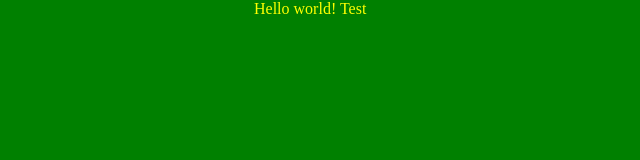
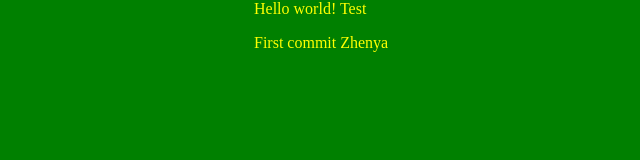
Before and after one commit to LittleSmileSun/test, a plain HTML site: page index.html in a window 1280 px wide. Shown: the whole page, without its empty margins (136-776 px from the left). Drawn offline with Linux system fonts and the light colour scheme.

Commit message:
add zhenya

```diff
--- a/index.html
+++ b/index.html
@@ -1,9 +1,13 @@
 <html>
+
 <head>
     <title>Test</title>
     <link rel="stylesheet" href="style.css">
 </head>
+
 <body>
     Hello world! Test
+    <p>First commit Zhenya</p>
 </body>
+
 </html>
```
Lines whose indentation alone changed are shown as unchanged.
